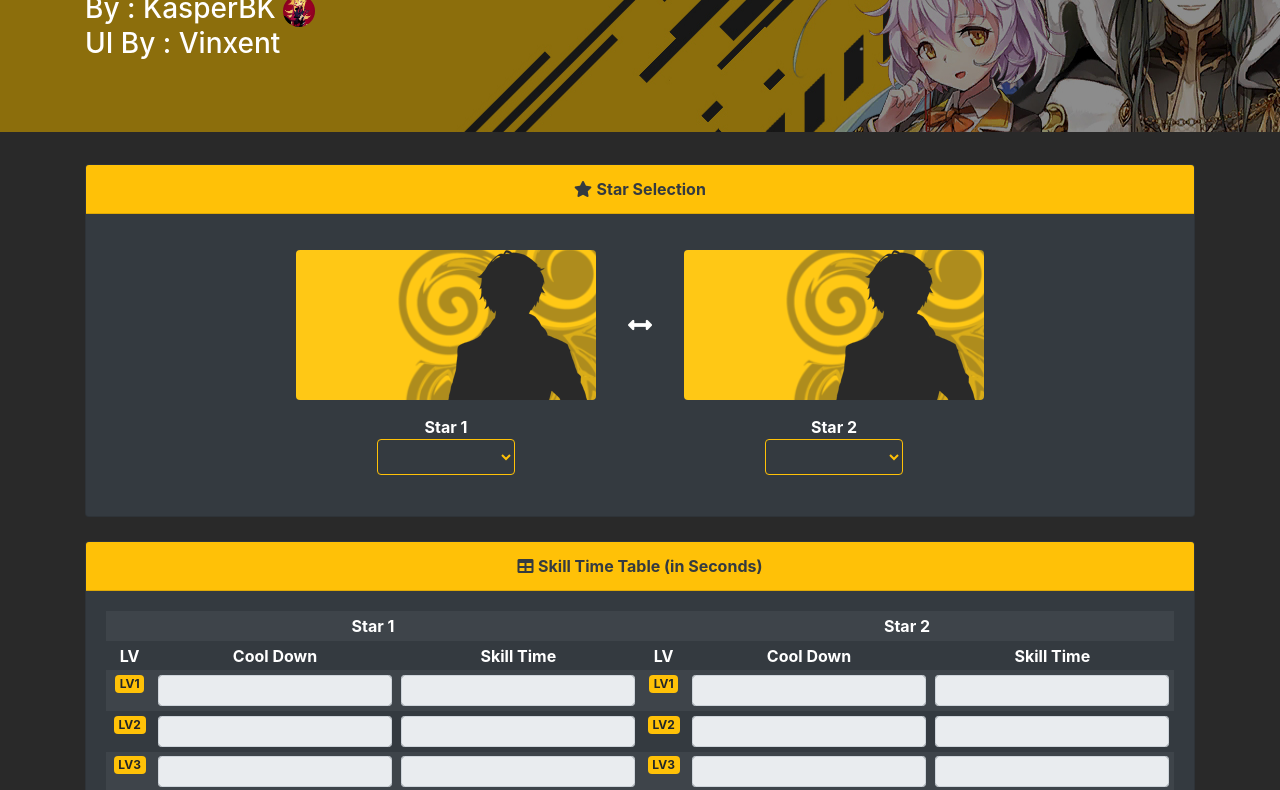
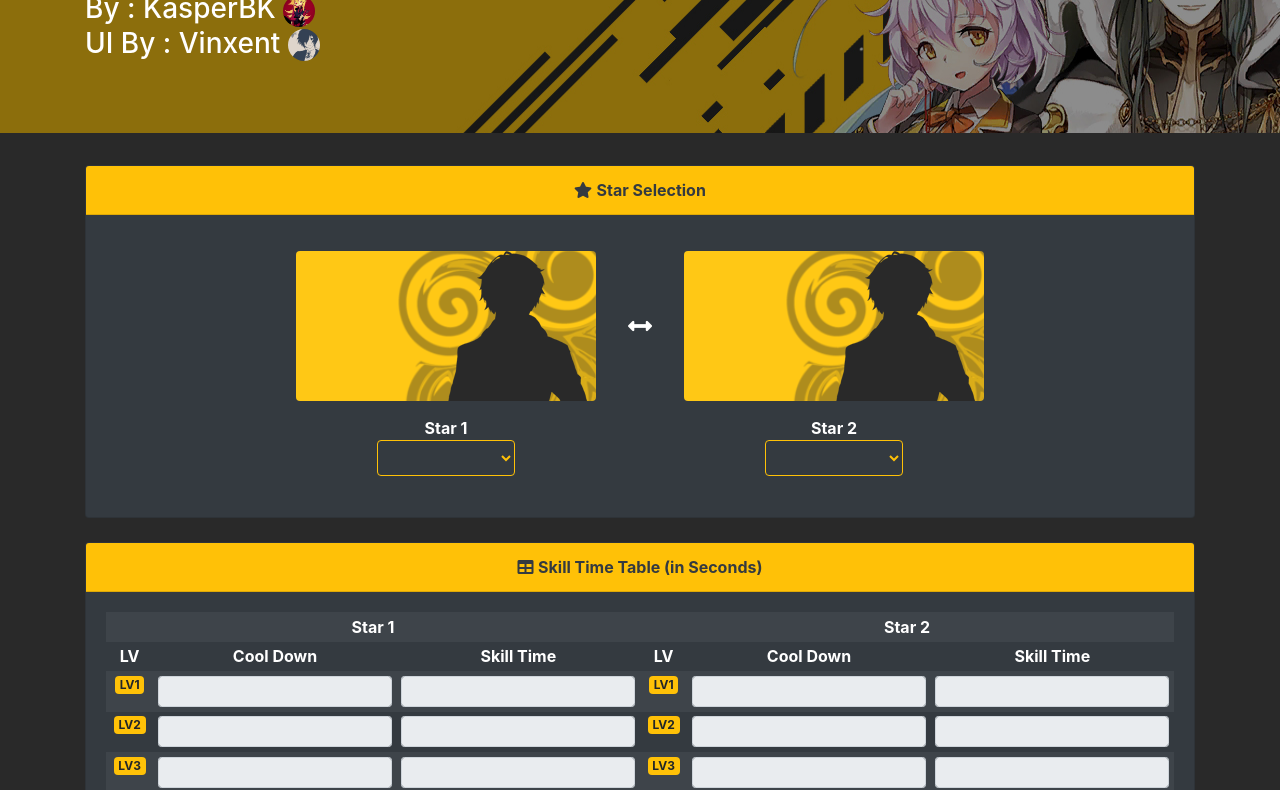
Before and after one commit to Vinxent9/Vinxent9.github.io, a plain HTML site: page index.html in a window 1280 px wide. Shown: the part 147-937 px from the top of the page. Drawn offline with nearby package versions, Linux system fonts and the light colour scheme.

Commit message:
minor update

```diff
--- a/index.html
+++ b/index.html
@@ -48,6 +48,7 @@
 				By : KasperBK
 				<img class="rounded-circle" src="asset/moge.png" width="32" height="32"> <br>
 				UI By : Vinxent
+				<img class="rounded-circle" src="asset/prof.jpg" width="32" height="32"> <br>
 			</h3>
 		</div>
 	</div>
```
Also changed, not shown: asset/prof.jpg (added).
